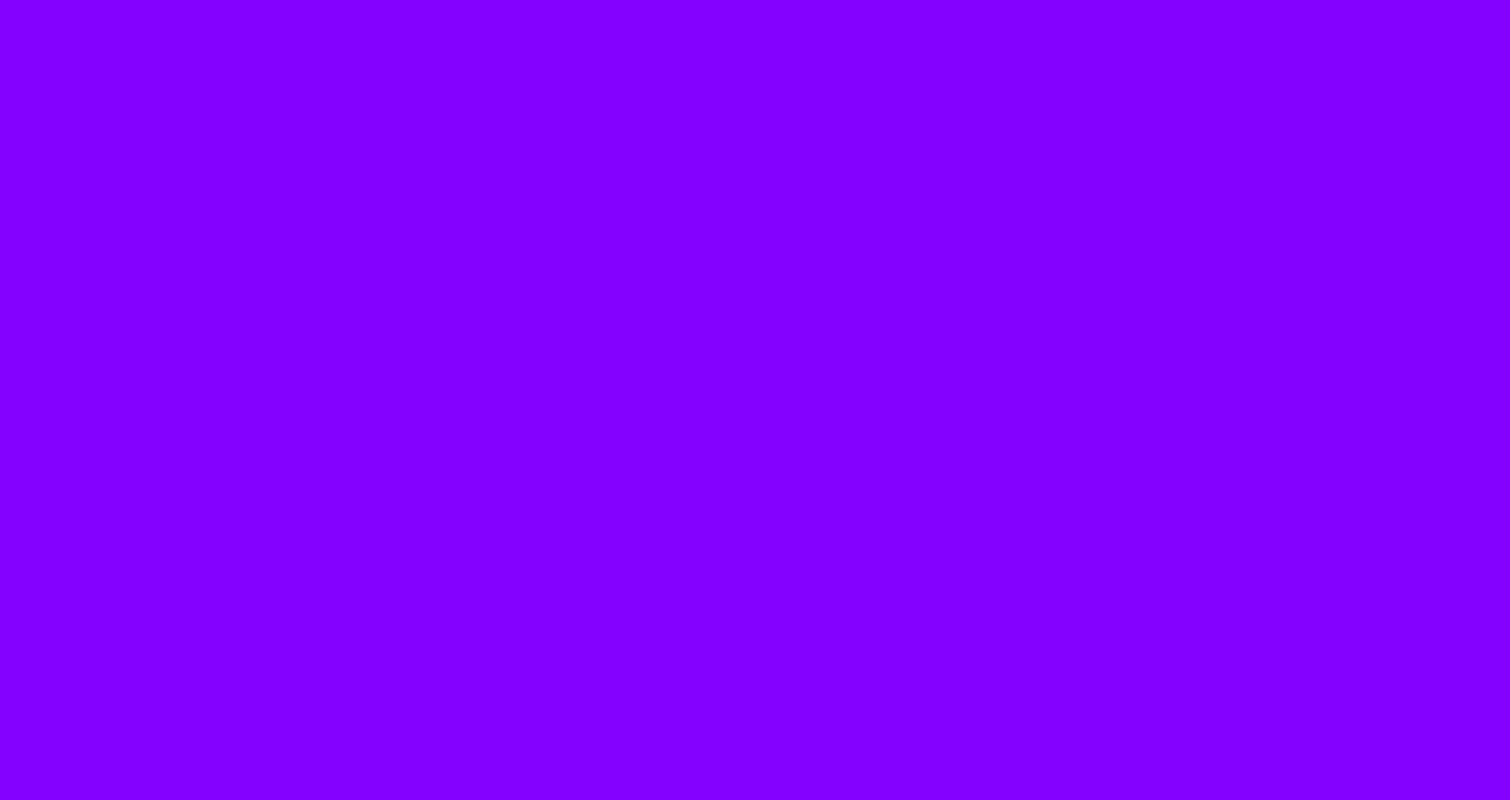
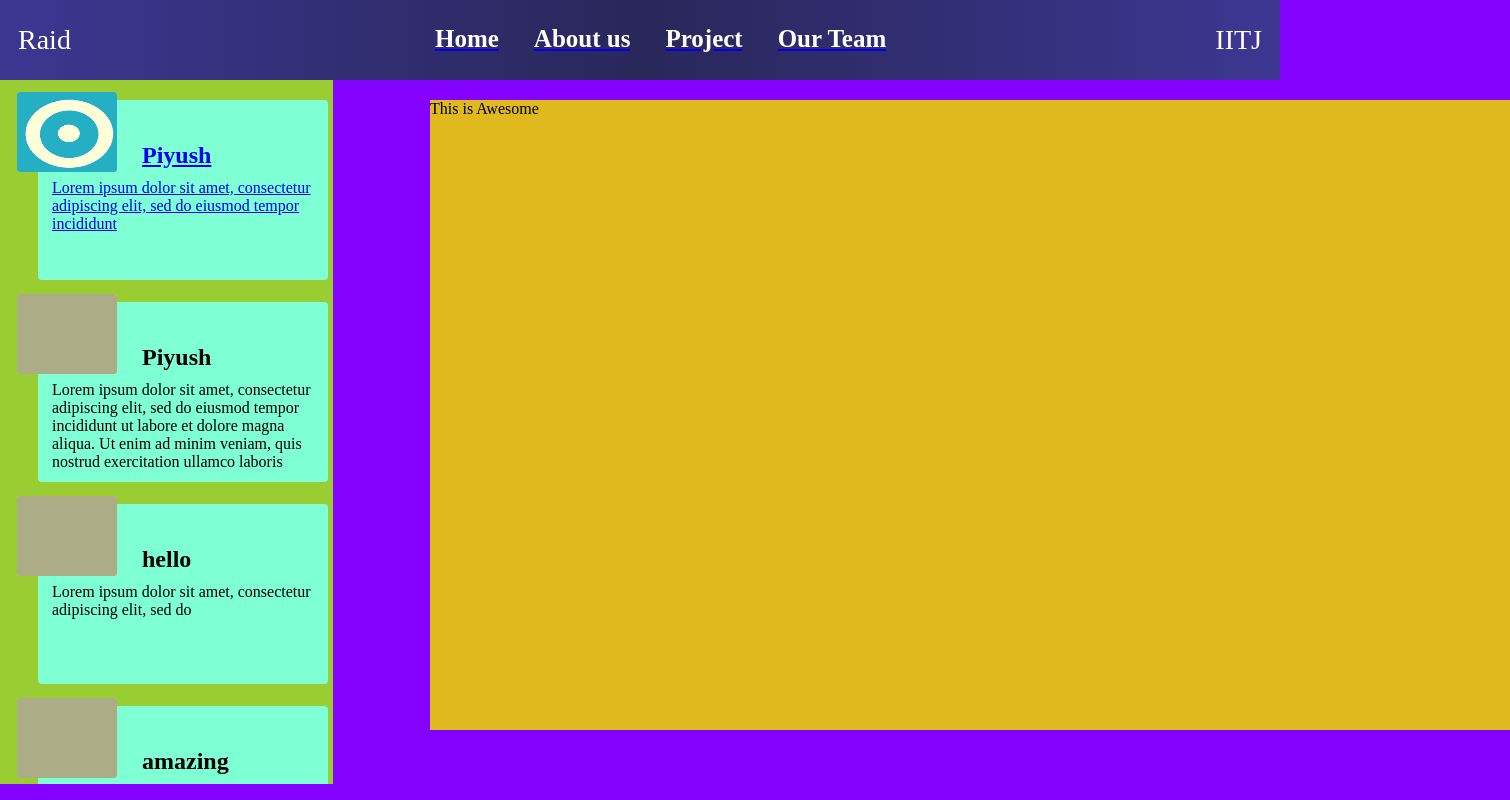
Before and after one commit to AISocietyIITJ/AISocietyIITJ.github.io, a React (Create React App) app: page /project/first in a window 1280 px wide. Before the commit this address had no page. Shown: the whole page, 1510 px wide, since content can reach past the window. Built offline with nearby package versions, Linux system fonts and the light colour scheme; grey boxes are pictures that could not be loaded.

Commit message:
created the display unit for projects section

```diff
--- a/src/App.js
+++ b/src/App.js
@@ -1,9 +1,9 @@
-
 import { Route, Routes } from "react-router-dom";
 import About from './Mycomponents/About';
 import Home from './Mycomponents/Home';
 import Ourteam from "./Mycomponents/Ourteam";
 import Project from "./Mycomponents/Project";
+import Template from "./Mycomponents/Template";
 function App() {
   return (
     <Routes>
@@ -11,6 +11,7 @@ function App() {
       <Route exact path="/" element={<Home/>} />
       <Route exact path="/Ourteam" element={<Ourteam/>}/>
       <Route exact path="/project" element={<Project/>}/>
+            <Route exact path='/project/first' element={<Template/>}/>
     </Routes>
   );
 }
--- a/src/Mycomponents/Project.js
+++ b/src/Mycomponents/Project.js
@@ -3,16 +3,23 @@ import Navbar from './Navbar'
 import Projectitems from './Projectitems'
 import './Project.css'
 import pic from './Test_image.png'
+import Template from './Template'
+import { Route, Routes } from 'react-router-dom'
+import { Link } from 'react-router-dom'
 function Project() {
     return (
         <>
         <Navbar/>
         <div className='container_of_project_items'>
-            <Projectitems image={pic} name='Piyush' content = 'Lorem ipsum dolor sit amet, consectetur adipiscing elit, sed do eiusmod tempor incididunt'/>
+            <Link  to="/project/first"><Projectitems image={pic} name='Piyush' content = 'Lorem ipsum dolor sit amet, consectetur adipiscing elit, sed do eiusmod tempor incididunt'/></Link>
             <Projectitems image='hello' name='Piyush' content = 'Lorem ipsum dolor sit amet, consectetur adipiscing elit, sed do eiusmod tempor incididunt ut labore et dolore magna aliqua. Ut enim ad minim veniam, quis nostrud exercitation ullamco laboris'/>
             <Projectitems image='tata' name='hello' content = 'Lorem ipsum dolor sit amet, consectetur adipiscing elit, sed do'/>
             <Projectitems image='bye' name='amazing' content = 'Lorem ipsum dolor sit amet, consectetur adipiscing elit, sed do eiusmod tempor incididunt ut labore et dolore magna aliqua. Ut enim ad minim veniam, quis nostrud exercitation ullamco laboris nisi ut aliquip ex ea commodo consequat. Duis aute irure dolor '/>
         </div>
+        <Routes>
+            <Route exact path='/project/first' element={<Template/>}/>
+        </Routes>
+
         </>
     )
 }
--- /dev/null
+++ b/src/Mycomponents/Template.css
@@ -0,0 +1,10 @@
+
+.well{
+    position: absolute;
+    left: 430px;
+    height: 630px;
+    width: 1080px;
+    z-index: 2px;
+    top: 100px;
+    background-color: rgb(224, 185, 31);
+}
--- /dev/null
+++ b/src/Mycomponents/Template.js
@@ -0,0 +1,13 @@
+import React from 'react'
+import Project from './Project'
+import './Template.css'
+function Template() {
+    return (
+        <>
+        <Project/>
+        <div className='well'>This is Awesome</div>
+        </>
+    )
+}
+
+export default Template
```
